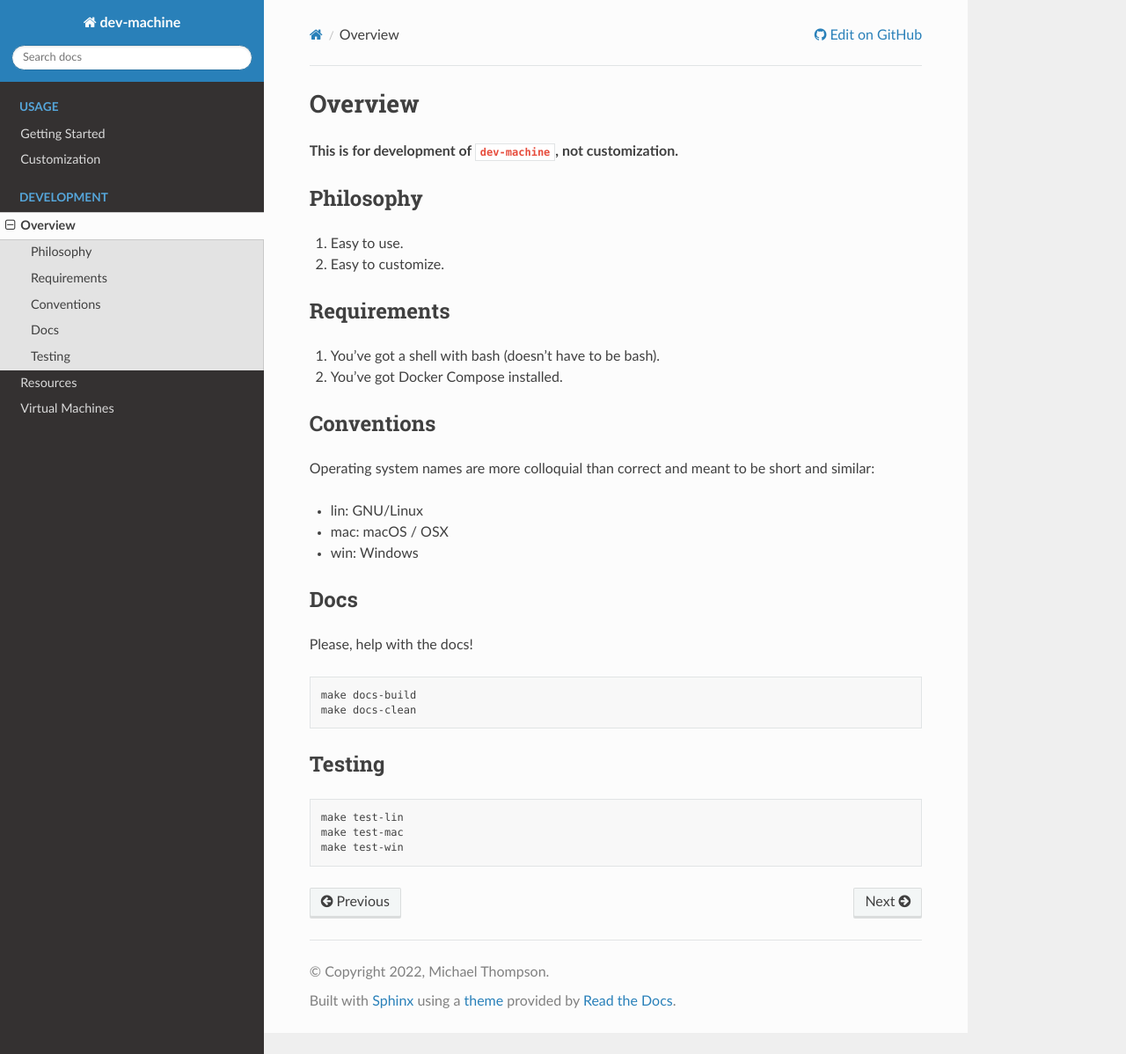
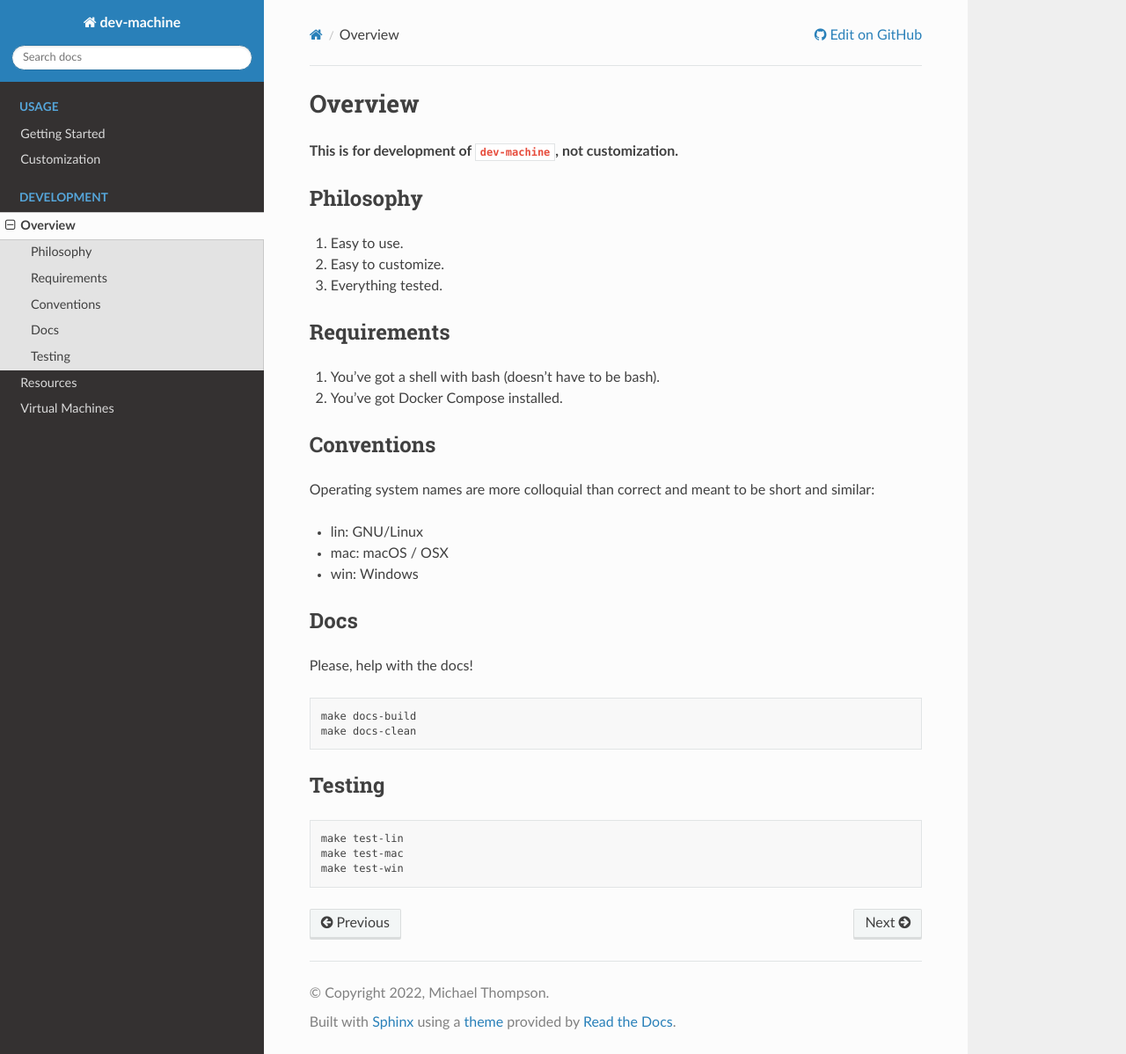
Before and after one commit to ActionScripted/dev-machine, a Sphinx documentation site: the page built from docs/source/development/overview.md, in a window 1280 px wide and 1198 px high. Shown: the whole window at 88% size. Built offline with Sphinx 7.4.7 and the Read the Docs theme 2.0.0, drawn with Linux system fonts in a browser that asks for light colours.

Commit message:
tweaking docs

```diff
--- a/docs/source/development/overview.md
+++ b/docs/source/development/overview.md
@@ -6,6 +6,7 @@
 
 1. Easy to use.
 1. Easy to customize.
+1. Everything tested.
 
 ## Requirements
 
```
